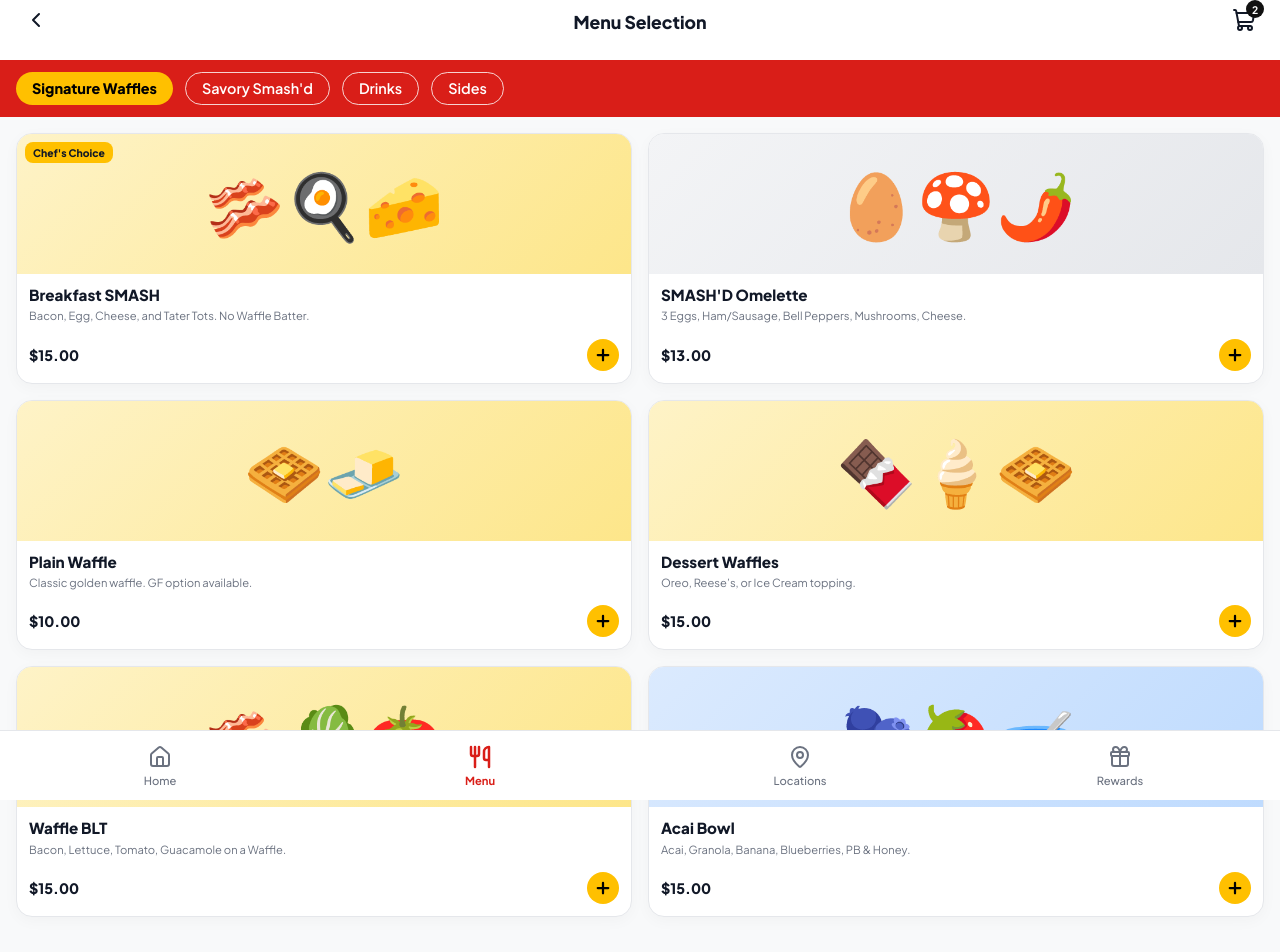
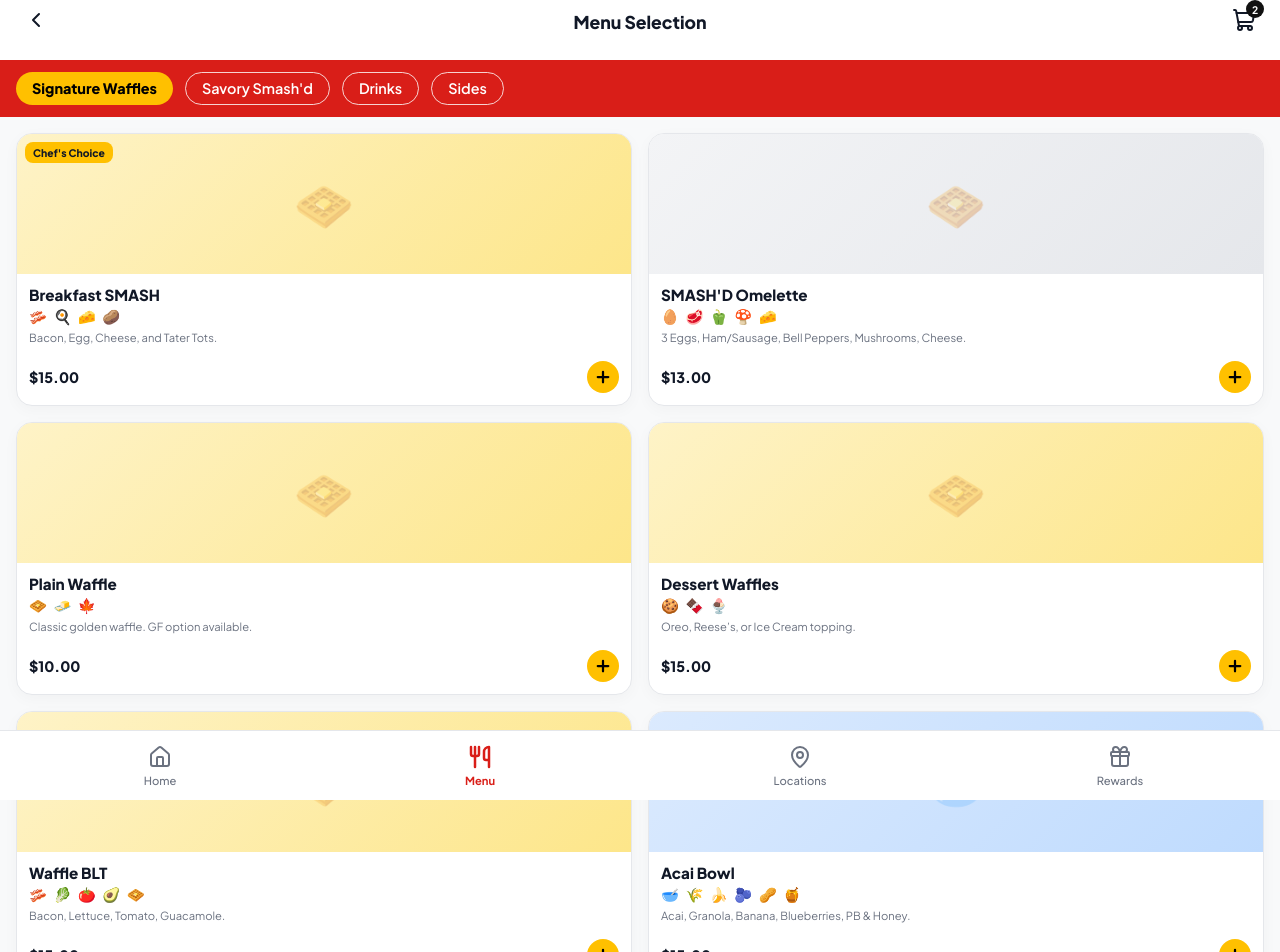
Before and after one commit to KingShawheen/SmashdWaffle, a Next.js app: page /menu in a window 1280 px wide. Shown: the top 952 px of the page. Built offline with nearby package versions, Linux system fonts and the light colour scheme.

Commit message:
Relocated thematic emojis to serve as a highly scannable visual ingredient list above item descriptions

```diff
--- a/src/app/menu/page.tsx
+++ b/src/app/menu/page.tsx
@@ -52,12 +52,13 @@ export default function Menu() {
         {/* Breakfast SMASH Waffle */}
         <div style={{ backgroundColor: 'var(--sw-surface)', borderRadius: '16px', overflow: 'hidden', boxShadow: '0 4px 15px rgba(0,0,0,0.03)', border: '1px solid var(--sw-border)', display: 'flex', flexDirection: 'column' }}>
           <div style={{ position: 'relative', height: '140px', background: 'linear-gradient(135deg, #fef3c7 0%, #fde68a 100%)', display: 'flex', alignItems: 'center', justifyContent: 'center' }}>
-            <span style={{ fontSize: '4rem' }}>🥓🍳🧀</span>
+            <span style={{ fontSize: '3rem', opacity: 0.3 }}>🧇</span>
             <div style={{ position: 'absolute', top: '8px', left: '8px', backgroundColor: 'var(--sw-yellow)', padding: '4px 8px', borderRadius: '8px', fontSize: '0.65rem', fontWeight: 800 }}>Chef's Choice</div>
           </div>
           <div style={{ padding: '0.75rem', flex: 1, display: 'flex', flexDirection: 'column' }}>
-            <h3 style={{ fontSize: '0.95rem', fontWeight: 800, marginBottom: '0.25rem', lineHeight: 1.2 }}>Breakfast SMASH</h3>
-            <p style={{ fontSize: '0.7rem', color: 'var(--sw-text-muted)', marginBottom: '1rem', lineHeight: 1.3, flex: 1 }}>Bacon, Egg, Cheese, and Tater Tots. No Waffle Batter.</p>
+            <h3 style={{ fontSize: '0.95rem', fontWeight: 800, marginBottom: '0.2rem', lineHeight: 1.2 }}>Breakfast SMASH</h3>
+            <div style={{ fontSize: '0.9rem', letterSpacing: '2px', marginBottom: '0.25rem' }}>🥓 🍳 🧀 🥔</div>
+            <p style={{ fontSize: '0.7rem', color: 'var(--sw-text-muted)', marginBottom: '1rem', lineHeight: 1.3, flex: 1 }}>Bacon, Egg, Cheese, and Tater Tots.</p>
             <div style={{ display: 'flex', justifyContent: 'space-between', alignItems: 'center' }}>
               <span style={{ fontWeight: 800, fontSize: '0.9rem' }}>$15.00</span>
               <button style={{ width: '32px', height: '32px', borderRadius: '50%', backgroundColor: 'var(--sw-yellow)', display: 'flex', alignItems: 'center', justifyContent: 'center', border: 'none' }}>
@@ -70,10 +71,11 @@ export default function Menu() {
         {/* SMASH'D Omelette */}
         <div style={{ backgroundColor: 'var(--sw-surface)', borderRadius: '16px', overflow: 'hidden', boxShadow: '0 4px 15px rgba(0,0,0,0.03)', border: '1px solid var(--sw-border)', display: 'flex', flexDirection: 'column' }}>
           <div style={{ position: 'relative', height: '140px', background: 'linear-gradient(135deg, #f3f4f6 0%, #e5e7eb 100%)', display: 'flex', alignItems: 'center', justifyContent: 'center' }}>
-            <span style={{ fontSize: '4rem' }}>🥚🍄🌶️</span>
+            <span style={{ fontSize: '3rem', opacity: 0.3 }}>🧇</span>
           </div>
           <div style={{ padding: '0.75rem', flex: 1, display: 'flex', flexDirection: 'column' }}>
-            <h3 style={{ fontSize: '0.95rem', fontWeight: 800, marginBottom: '0.25rem', lineHeight: 1.2 }}>SMASH'D Omelette</h3>
+            <h3 style={{ fontSize: '0.95rem', fontWeight: 800, marginBottom: '0.2rem', lineHeight: 1.2 }}>SMASH'D Omelette</h3>
+            <div style={{ fontSize: '0.9rem', letterSpacing: '2px', marginBottom: '0.25rem' }}>🥚 🥩 🫑 🍄 🧀</div>
             <p style={{ fontSize: '0.7rem', color: 'var(--sw-text-muted)', marginBottom: '1rem', lineHeight: 1.3, flex: 1 }}>3 Eggs, Ham/Sausage, Bell Peppers, Mushrooms, Cheese.</p>
             <div style={{ display: 'flex', justifyContent: 'space-between', alignItems: 'center' }}>
               <span style={{ fontWeight: 800, fontSize: '0.9rem' }}>$13.00</span>
@@ -87,10 +89,11 @@ export default function Menu() {
         {/* Plain Waffle */}
         <div style={{ backgroundColor: 'var(--sw-surface)', borderRadius: '16px', overflow: 'hidden', boxShadow: '0 4px 15px rgba(0,0,0,0.03)', border: '1px solid var(--sw-border)', display: 'flex', flexDirection: 'column' }}>
           <div style={{ position: 'relative', height: '140px', background: 'linear-gradient(135deg, #fef3c7 0%, #fde68a 100%)', display: 'flex', alignItems: 'center', justifyContent: 'center' }}>
-            <span style={{ fontSize: '4rem' }}>🧇🧈</span>
+            <span style={{ fontSize: '3rem', opacity: 0.3 }}>🧇</span>
           </div>
           <div style={{ padding: '0.75rem', flex: 1, display: 'flex', flexDirection: 'column' }}>
-            <h3 style={{ fontSize: '0.95rem', fontWeight: 800, marginBottom: '0.25rem', lineHeight: 1.2 }}>Plain Waffle</h3>
+            <h3 style={{ fontSize: '0.95rem', fontWeight: 800, marginBottom: '0.2rem', lineHeight: 1.2 }}>Plain Waffle</h3>
+            <div style={{ fontSize: '0.9rem', letterSpacing: '2px', marginBottom: '0.25rem' }}>🧇 🧈 🍁</div>
             <p style={{ fontSize: '0.7rem', color: 'var(--sw-text-muted)', marginBottom: '1rem', lineHeight: 1.3, flex: 1 }}>Classic golden waffle. GF option available.</p>
             <div style={{ display: 'flex', justifyContent: 'space-between', alignItems: 'center' }}>
               <span style={{ fontWeight: 800, fontSize: '0.9rem' }}>$10.00</span>
@@ -104,10 +107,11 @@ export default function Menu() {
         {/* Dessert Waffles */}
         <div style={{ backgroundColor: 'var(--sw-surface)', borderRadius: '16px', overflow: 'hidden', boxShadow: '0 4px 15px rgba(0,0,0,0.03)', border: '1px solid var(--sw-border)', display: 'flex', flexDirection: 'column' }}>
           <div style={{ position: 'relative', height: '140px', background: 'linear-gradient(135deg, #fef3c7 0%, #fde68a 100%)', display: 'flex', alignItems: 'center', justifyContent: 'center' }}>
-            <span style={{ fontSize: '4rem' }}>🍫🍦🧇</span>
+            <span style={{ fontSize: '3rem', opacity: 0.3 }}>🧇</span>
           </div>
           <div style={{ padding: '0.75rem', flex: 1, display: 'flex', flexDirection: 'column' }}>
-            <h3 style={{ fontSize: '0.95rem', fontWeight: 800, marginBottom: '0.25rem', lineHeight: 1.2 }}>Dessert Waffles</h3>
+            <h3 style={{ fontSize: '0.95rem', fontWeight: 800, marginBottom: '0.2rem', lineHeight: 1.2 }}>Dessert Waffles</h3>
+            <div style={{ fontSize: '0.9rem', letterSpacing: '2px', marginBottom: '0.25rem' }}>🍪 🍫 🍨</div>
             <p style={{ fontSize: '0.7rem', color: 'var(--sw-text-muted)', marginBottom: '1rem', lineHeight: 1.3, flex: 1 }}>Oreo, Reese’s, or Ice Cream topping.</p>
             <div style={{ display: 'flex', justifyContent: 'space-between', alignItems: 'center' }}>
               <span style={{ fontWeight: 800, fontSize: '0.9rem' }}>$15.00</span>
@@ -121,11 +125,12 @@ export default function Menu() {
         {/* Waffle BLT */}
         <div style={{ backgroundColor: 'var(--sw-surface)', borderRadius: '16px', overflow: 'hidden', boxShadow: '0 4px 15px rgba(0,0,0,0.03)', border: '1px solid var(--sw-border)', display: 'flex', flexDirection: 'column' }}>
           <div style={{ position: 'relative', height: '140px', background: 'linear-gradient(135deg, #fef3c7 0%, #fde68a 100%)', display: 'flex', alignItems: 'center', justifyContent: 'center' }}>
-            <span style={{ fontSize: '4rem' }}>🥓🥬🍅</span>
+            <span style={{ fontSize: '3rem', opacity: 0.3 }}>🧇</span>
           </div>
           <div style={{ padding: '0.75rem', flex: 1, display: 'flex', flexDirection: 'column' }}>
-            <h3 style={{ fontSize: '0.95rem', fontWeight: 800, marginBottom: '0.25rem', lineHeight: 1.2 }}>Waffle BLT</h3>
-            <p style={{ fontSize: '0.7rem', color: 'var(--sw-text-muted)', marginBottom: '1rem', lineHeight: 1.3, flex: 1 }}>Bacon, Lettuce, Tomato, Guacamole on a Waffle.</p>
+            <h3 style={{ fontSize: '0.95rem', fontWeight: 800, marginBottom: '0.2rem', lineHeight: 1.2 }}>Waffle BLT</h3>
+            <div style={{ fontSize: '0.9rem', letterSpacing: '2px', marginBottom: '0.25rem' }}>🥓 🥬 🍅 🥑 🧇</div>
+            <p style={{ fontSize: '0.7rem', color: 'var(--sw-text-muted)', marginBottom: '1rem', lineHeight: 1.3, flex: 1 }}>Bacon, Lettuce, Tomato, Guacamole.</p>
             <div style={{ display: 'flex', justifyContent: 'space-between', alignItems: 'center' }}>
               <span style={{ fontWeight: 800, fontSize: '0.9rem' }}>$15.00</span>
               <button style={{ width: '32px', height: '32px', borderRadius: '50%', backgroundColor: 'var(--sw-yellow)', display: 'flex', alignItems: 'center', justifyContent: 'center', border: 'none' }}>
@@ -138,10 +143,11 @@ export default function Menu() {
         {/* Acai Bowl */}
         <div style={{ backgroundColor: 'var(--sw-surface)', borderRadius: '16px', overflow: 'hidden', boxShadow: '0 4px 15px rgba(0,0,0,0.03)', border: '1px solid var(--sw-border)', display: 'flex', flexDirection: 'column' }}>
           <div style={{ position: 'relative', height: '140px', background: 'linear-gradient(135deg, #dbeafe 0%, #bfdbfe 100%)', display: 'flex', alignItems: 'center', justifyContent: 'center' }}>
-            <span style={{ fontSize: '4rem' }}>🫐🍓🥣</span>
+            <span style={{ fontSize: '3rem', opacity: 0.3 }}>🥣</span>
           </div>
           <div style={{ padding: '0.75rem', flex: 1, display: 'flex', flexDirection: 'column' }}>
-            <h3 style={{ fontSize: '0.95rem', fontWeight: 800, marginBottom: '0.25rem', lineHeight: 1.2 }}>Acai Bowl</h3>
+            <h3 style={{ fontSize: '0.95rem', fontWeight: 800, marginBottom: '0.2rem', lineHeight: 1.2 }}>Acai Bowl</h3>
+            <div style={{ fontSize: '0.9rem', letterSpacing: '2px', marginBottom: '0.25rem' }}>🥣 🌾 🍌 🫐 🥜 🍯</div>
             <p style={{ fontSize: '0.7rem', color: 'var(--sw-text-muted)', marginBottom: '1rem', lineHeight: 1.3, flex: 1 }}>Acai, Granola, Banana, Blueberries, PB & Honey.</p>
             <div style={{ display: 'flex', justifyContent: 'space-between', alignItems: 'center' }}>
               <span style={{ fontWeight: 800, fontSize: '0.9rem' }}>$15.00</span>
```
